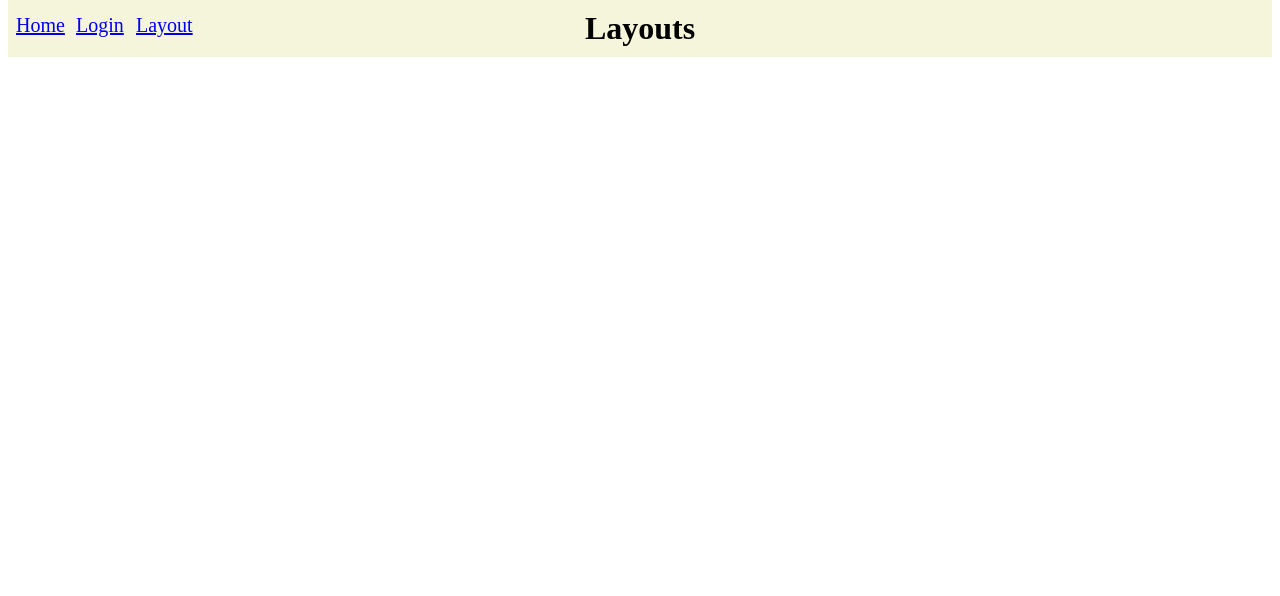
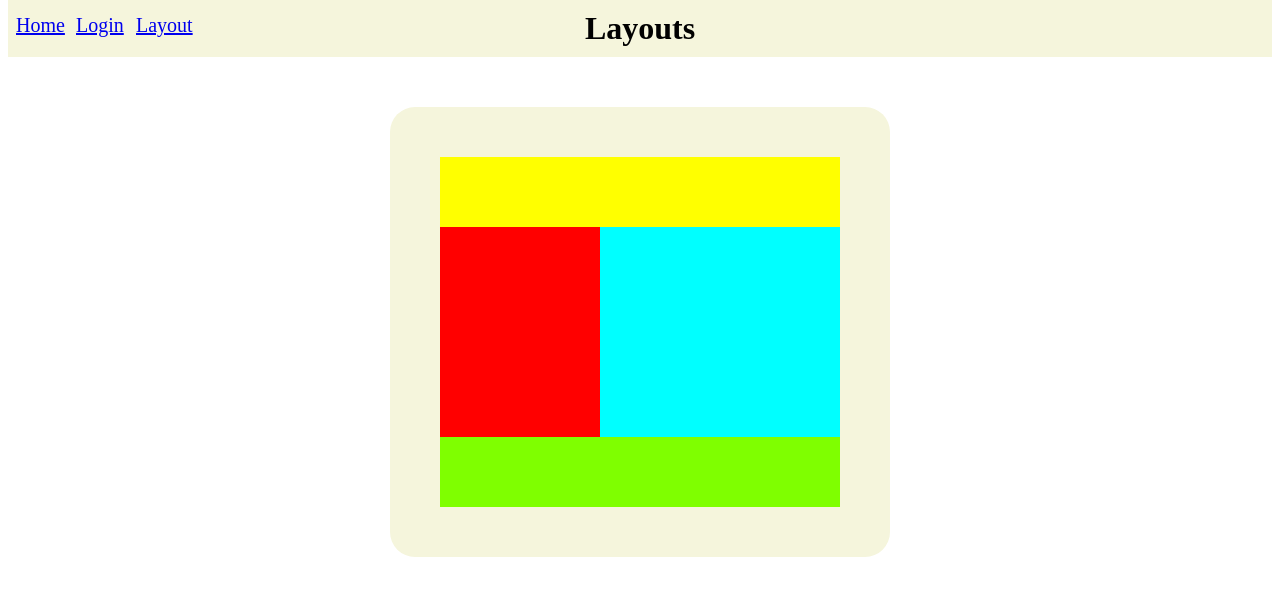
Before and after one commit to AttilaNA/css-layouts, a Flask app: page / in a window 1280 px wide. Shown: the top 596 px of the page. Run offline with Flask 2, Linux system fonts and the light colour scheme.

Commit message:
Use Grid based on the task below Task3:
Grid view layout

CSS grid is a powerful utility that you can work with. Make an example of its simple usage with colored boxes. Make a container and place four div elements in it, using CSS grid.

1. There is a div tag that functions as a grid.

2. The div tag has four div children with different colors.

3. The grid has five explicit rows, each 70px high.

4. The grid has five explicit columns and spans the width of the window.

5. The first child span the width of the entire grid.

6. The second child spans three rows and two columns.

7. The third child starts at the last row and spans the entire width.

8. The fourth child fills up the rest of the grid cells.

```diff
--- a/static/style.css
+++ b/static/style.css
@@ -1,3 +1,5 @@
+
+/*layout*/
 
 * {
     box-sizing: border-box;
@@ -43,42 +45,71 @@ div.body {
     margin-right: 8px;
 }
 
+/*login*/
+
 div.body > div.login {
-    display: flex;
-    justify-content: center;
-    align-items: center;
-    flex-wrap: wrap;
-    height:300px;
+    background: beige;
+    border-radius: 25px;
+    margin: 50px auto 0 auto;
+    max-width: 500px;
 }
 
-div.body > div.login > div.card {
+div.body > div.login > form {
     display: flex;
-    align-items: center;
-    height: 200px;
-    width: 500px;
-    background: beige;
-    border-radius: 25px;
-
-}
-
-div.body > div.login > div.card > form {
-    display: flex;
-    flex: 1;
     flex-direction: column;
     padding: 20px 50px;
 }
 
-div.body > div.login > div.card > form > lable {
+div.body > div.login > form > lable {
     font-size: 20px;
     padding-bottom: 5px;
     padding-top: 5px;
 }
 
-div.body > div.login > div.card > form > input {
+div.body > div.login > form > input {
     line-height: 1.5;
 }
 
-div.body > div.login > div.card > form > button {
+div.body > div.login > form > button {
     font-size: 16px;
     margin: 20px auto 0px auto
 }
+
+/*home*/
+
+div.body > div.home {
+    display: grid;
+    grid-template-rows: repeat(5, 70px);
+    grid-template-columns: repeat(5, 1fr);
+    grid-template-areas:
+        "one one one one one"
+        "two two four four four"
+        "two two four four four"
+        "two two four four four"
+        "three three three three three";
+    background: beige;
+    border-radius: 25px;
+    margin: 50px auto 0 auto;
+    padding: 50px;
+    max-width: 500px;
+}
+
+div.body > div.home > div.one {
+    background: yellow;
+    grid-area: one;
+}
+
+div.body > div.home > div.two {
+    background: red;
+    grid-area: two;
+}
+
+div.body > div.home > div.three {
+    background: chartreuse;
+    grid-area: three;
+}
+
+div.body > div.home > div.four {
+    background: cyan;
+    grid-area: four;
+}
```
